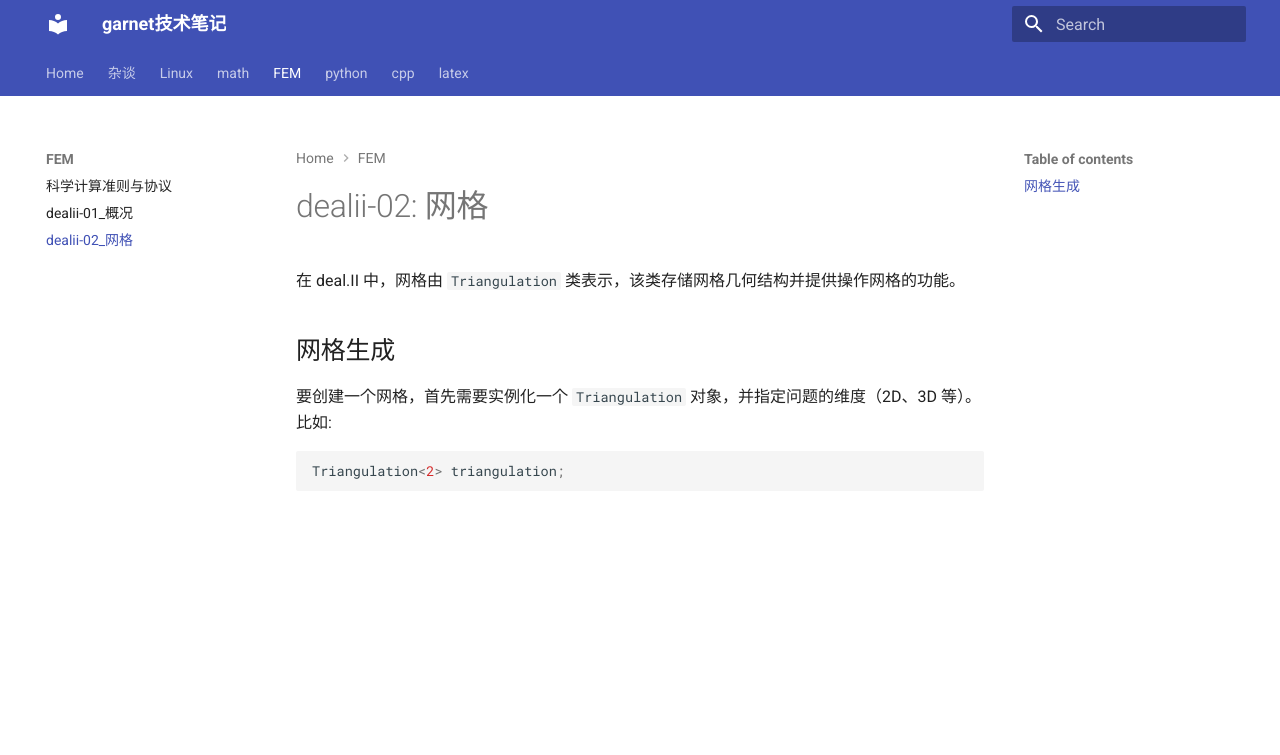
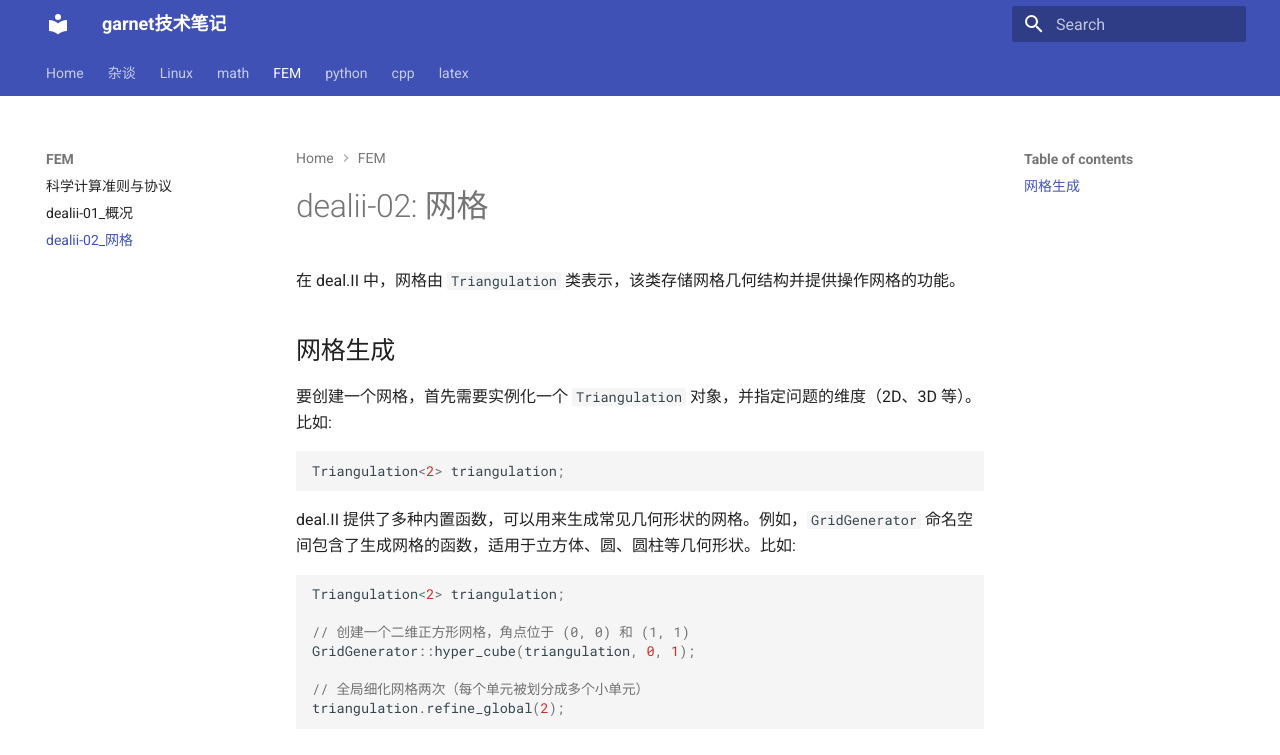
Before and after one commit to ymma98/technotes, an MkDocs documentation site: the page built from docs/FEM/dealii-02_网格.md, in a window 1280 px wide. Shown: the top 755 px of the page. Built offline with MkDocs 1.6.1 and Material for MkDocs 9.7.7, drawn with Linux system fonts in a browser that asks for light colours.

Commit message:
docs/FEM/dealii-02_网格.md updated from https://stackedit.cn/

````diff
--- a/docs/FEM/dealii-02_网格.md
+++ b/docs/FEM/dealii-02_网格.md
@@ -8,6 +8,16 @@
 ```cpp
 Triangulation<2> triangulation;
 ```
+deal.II 提供了多种内置函数，可以用来生成常见几何形状的网格。例如，`GridGenerator` 命名空间包含了生成网格的函数，适用于立方体、圆、圆柱等几何形状。比如:
+```cpp
+Triangulation<2> triangulation;
+
+// 创建一个二维正方形网格，角点位于 (0, 0) 和 (1, 1)
+GridGenerator::hyper_cube(triangulation, 0, 1);
+
+// 全局细化网格两次（每个单元被划分成多个小单元）
+triangulation.refine_global(2);
+```
 <!--stackedit_data:
-eyJoaXN0b3J5IjpbLTE2NTc0MzEzNTUsMTA5MDk0ODI5XX0=
+eyJoaXN0b3J5IjpbMjAzMDYyNzE5MCwxMDkwOTQ4MjldfQ==
 -->
````
